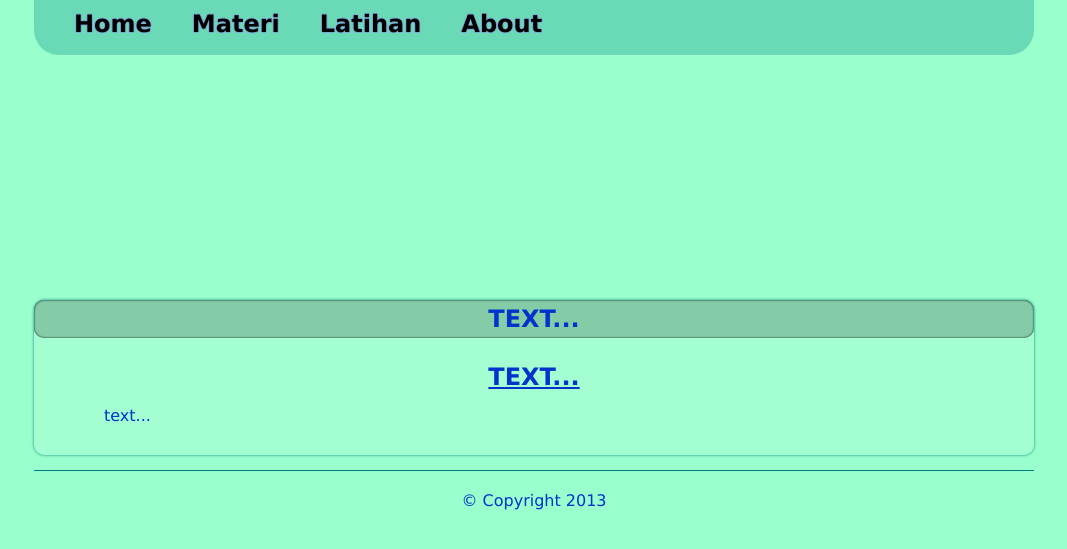
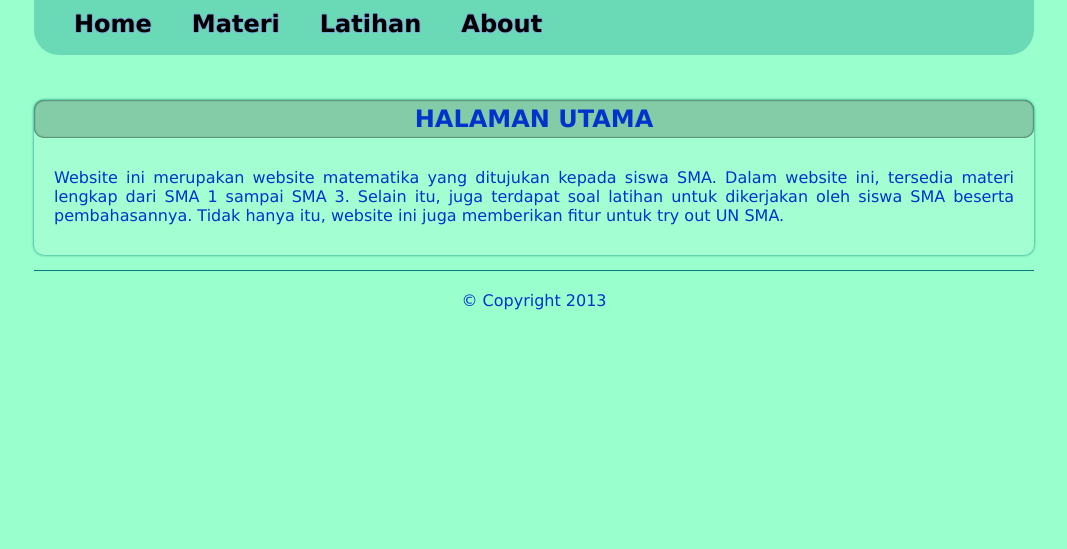
Before and after one commit to Mikroskil/Anger, a PHP site: page / in a window 1280 px wide. Shown: the top 549 px of the page, without its empty margins (106-1173 px from the left). Run offline with PHP 8.4, Linux system fonts and the light colour scheme.

Commit message:
ubah konten

```diff
--- a/assets/css/layout.css
+++ b/assets/css/layout.css
@@ -41,20 +41,6 @@ p {
 	margin-top: 10px;
 }
 
-p:not(:first-child) {
-	text-indent: 50px;
-}
-
-p:first-child:first-letter {
-	float: left;
-	font-size: 4.3em;
-	line-height: 52px;
-	padding-top: 8px;
-	padding-right: 8px;
-	padding-left: 50px;
-
-}
-
 div {
 	text-align: center;
 }
@@ -90,7 +76,7 @@ img {
 }
 
 tr, td {
-  text-align: left;
+    text-align: left;
 	padding-left: 10px;
 }
 
@@ -103,8 +89,8 @@ tr, td {
 
 header {
 	position: relative;
-	width: 1000px;
-	height: 300px;
+	width: 100%;
+	height: 100px;
 }
 
 #top-bar {
@@ -129,9 +115,6 @@ footer {
 	width: 100%;
 	display: table;
 }
-
-
-
 
 /* navigation bar */
 
--- a/index.php
+++ b/index.php
@@ -16,10 +16,14 @@
             </ul>
         </header>
         <article id="content" class="layer">
-            <h1>text...</h1>
+            <h1>HALAMAN UTAMA</h1>
             <section>
-                <h2>text...</h2>
-                <p>text...</p>
+                <p>
+                    Website ini merupakan website matematika yang ditujukan kepada siswa SMA.
+                    Dalam website ini, tersedia materi lengkap dari SMA 1 sampai SMA 3.
+                    Selain itu, juga terdapat soal latihan untuk dikerjakan oleh siswa SMA beserta pembahasannya.
+                    Tidak hanya itu, website ini juga memberikan fitur untuk try out UN SMA.
+                </p>
             </section>
         </article>
         <footer>
```
